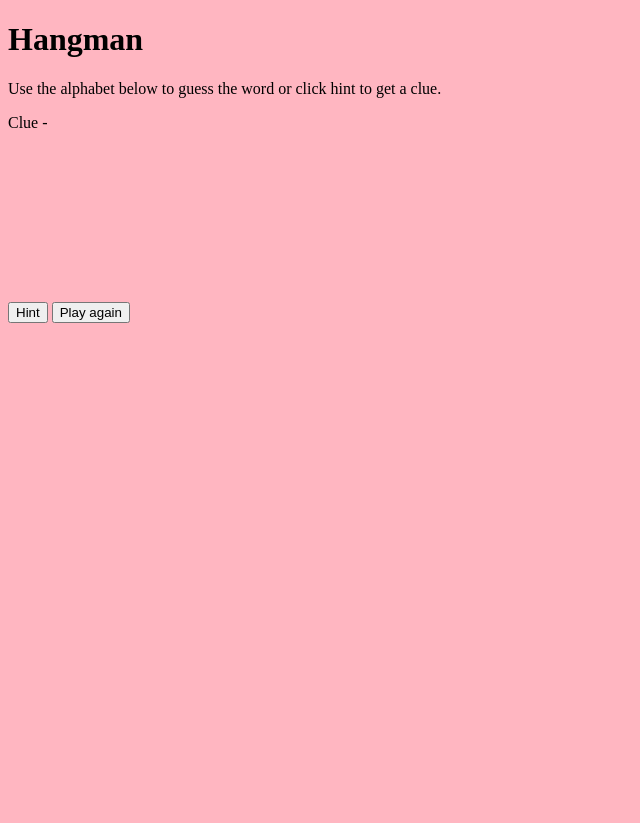
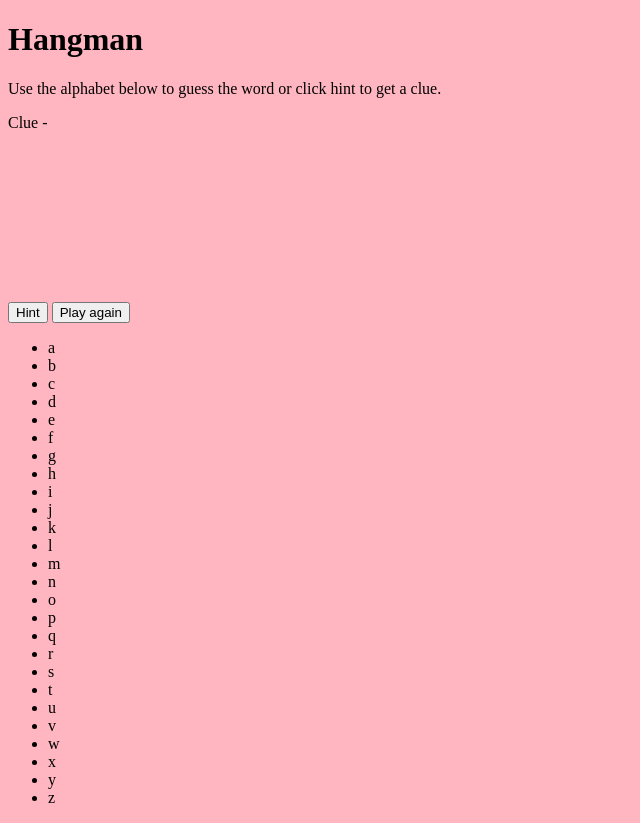
Before and after one commit to thegcoder/General-Assembly-Project-1-Hangman, a plain HTML site: page index.html in a window 1280 px wide. Shown: the whole page, without its empty margins (0-640 px from the left). Before the commit the page ends 800 px from the top, so only its background shows below. Drawn offline with Linux system fonts and the light colour scheme.

Commit message:
created ul

```diff
--- a/index.html
+++ b/index.html
@@ -12,7 +12,7 @@
      <div class="wrapper">
          <div id="buttons">
          </div>
-         <p id="catagoryName"></p>
+         <p id="categoryName"></p>
          <div id="hold">
          </div>
          <p id="mylives"></p>
@@ -22,6 +22,34 @@
            <button id="hint">Hint</button>
            <button id="reset">Play again</button>
          </div>
+         <ul id="alphabet">
+           <li class="letter">a</li>
+           <li class="letter">b</li>
+           <li class="letter">c</li>
+           <li class="letter">d</li>
+           <li class="letter">e</li>
+           <li class="letter">f</li>
+           <li class="letter">g</li>
+           <li class="letter">h</li>
+           <li class="letter">i</li>
+           <li class="letter">j</li>
+           <li class="letter">k</li>
+           <li class="letter">l</li>
+           <li class="letter">m</li>
+           <li class="letter">n</li>
+           <li class="letter">o</li>
+           <li class="letter">p</li>
+           <li class="letter">q</li>
+           <li class="letter">r</li>
+           <li class="letter">s</li>
+           <li class="letter">t</li>
+           <li class="letter">u</li>
+           <li class="letter">v</li>
+           <li class="letter">w</li>
+           <li class="letter">x</li>
+           <li class="letter">y</li>
+           <li class="letter">z</li>
+         </ul>
      </div>
   </body>
 </html>
```
